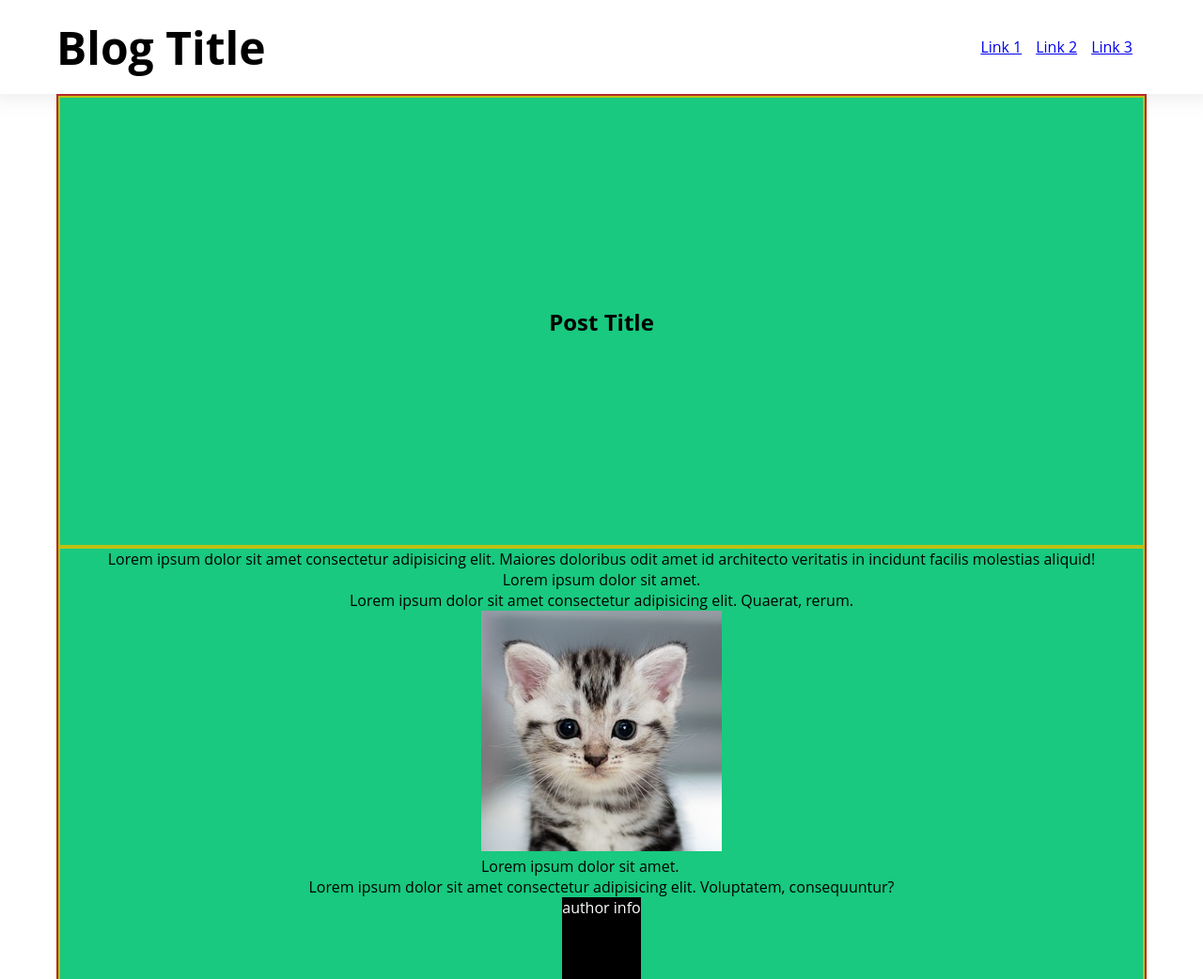
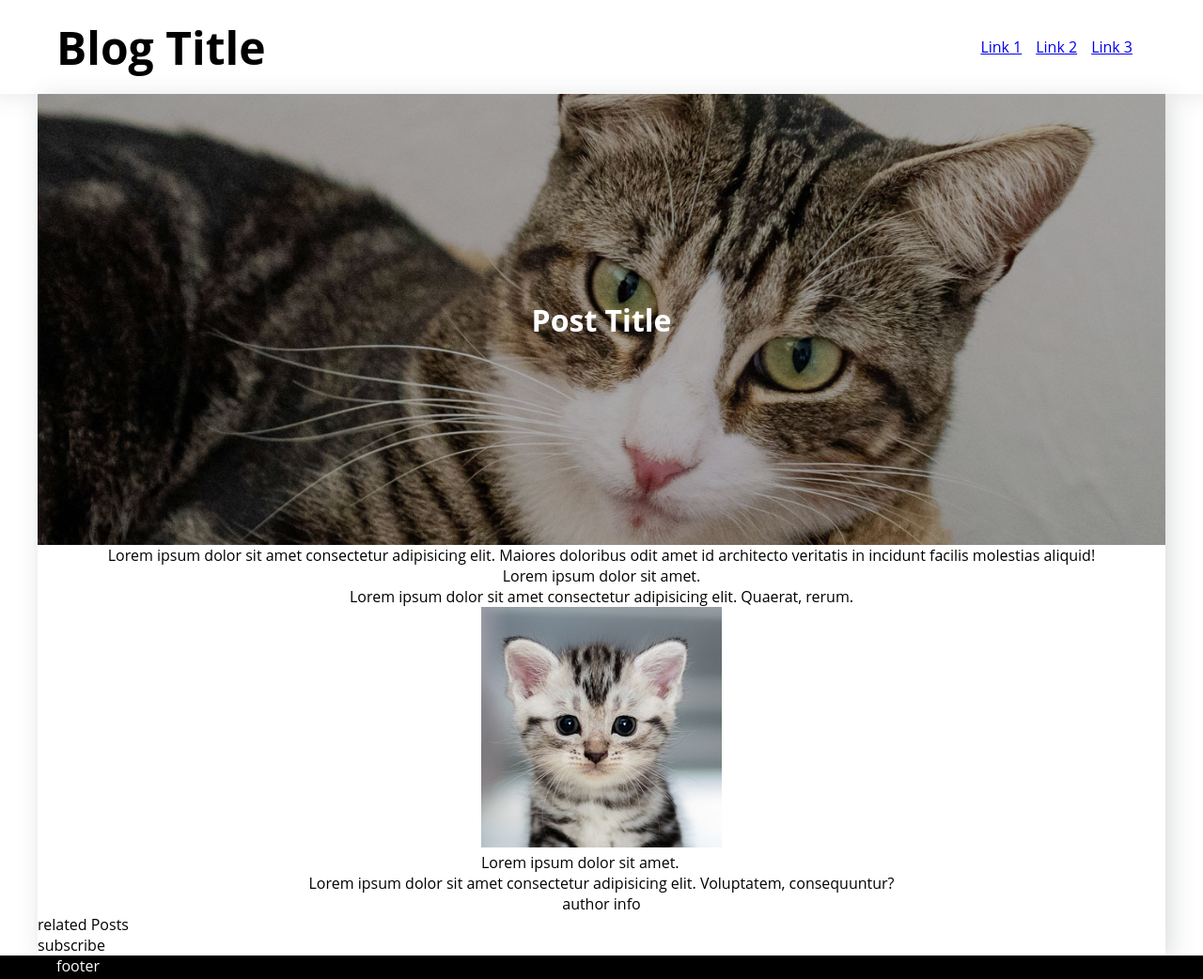
Before and after one commit to gabrielmarcano/udacity-projects, a plain HTML site: page post.html in a window 1280 px wide. Shown: the top 1042 px of the page at 94% size. Drawn offline with Linux system fonts and the light colour scheme.

Commit message:
Additional styles to post page

```diff
--- a/css/spacing.css
+++ b/css/spacing.css
@@ -8,6 +8,10 @@
     margin-left: auto;
     margin-right: auto;
     padding: 0 20px;
+}
+
+#post-content {
+    padding: 0;
 }
 
 /* Header */
--- a/css/styles.css
+++ b/css/styles.css
@@ -59,9 +59,28 @@
     color: red;
 }
 
+/* Post style */
+
+#post-content {
+    box-shadow: 5px 5px 25px 0 #2c3a442e;
+}
+
+.post-header {
+    background-image: url('/images/cat-background.jpg');
+    background-size: cover;
+    background-repeat: no-repeat;
+    background-position: center center;
+    box-shadow:inset 0 0 0 2000px rgba(0, 0, 0, 0.3);
+}
+
+.post-title {
+    font-size: 2rem;
+    color: white;
+}
+
 /* Footer style */
 
-footer {
+footer.main-footer {
     background-color: black;
     color: white;
     height: 250px;
@@ -87,14 +106,6 @@ h2.homepage-title {
 
 /* Test styles */
 
-#post, .subscribe {
-    background-color: blue;
-    border: 2px solid rgb(184, 41, 41);
-    color: white;
-}
-
 .post-header, .related-posts, .aside, .post-body {
-    background-color: rgb(24, 201, 127);
-    border: 2px solid rgb(189, 192, 20);
     color: rgb(0, 0, 0);
 }
```
Also changed, not shown: images/cat-background.jpg (added).
